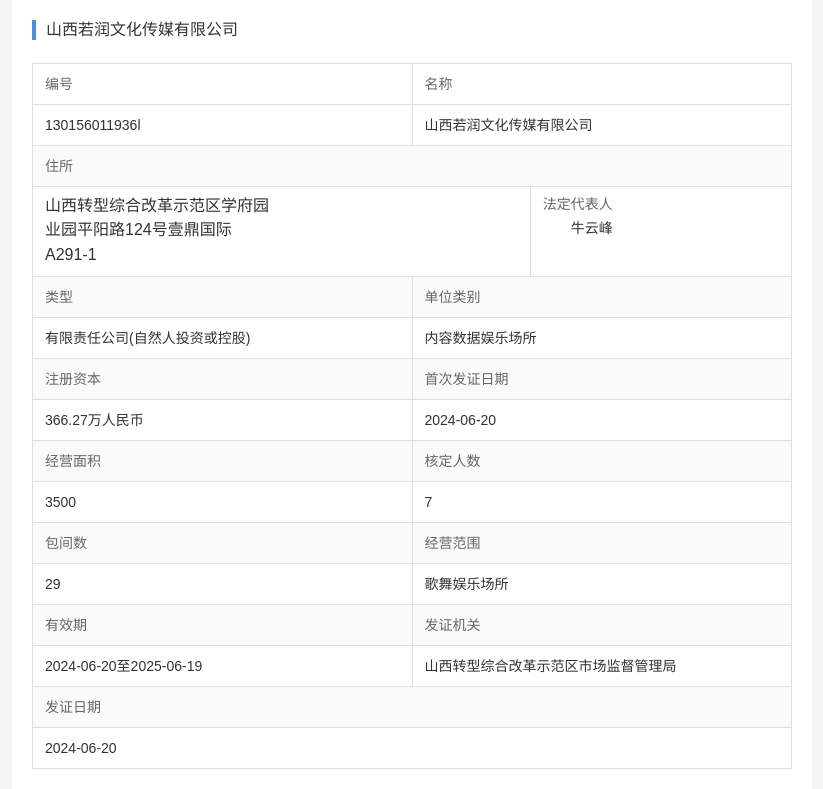
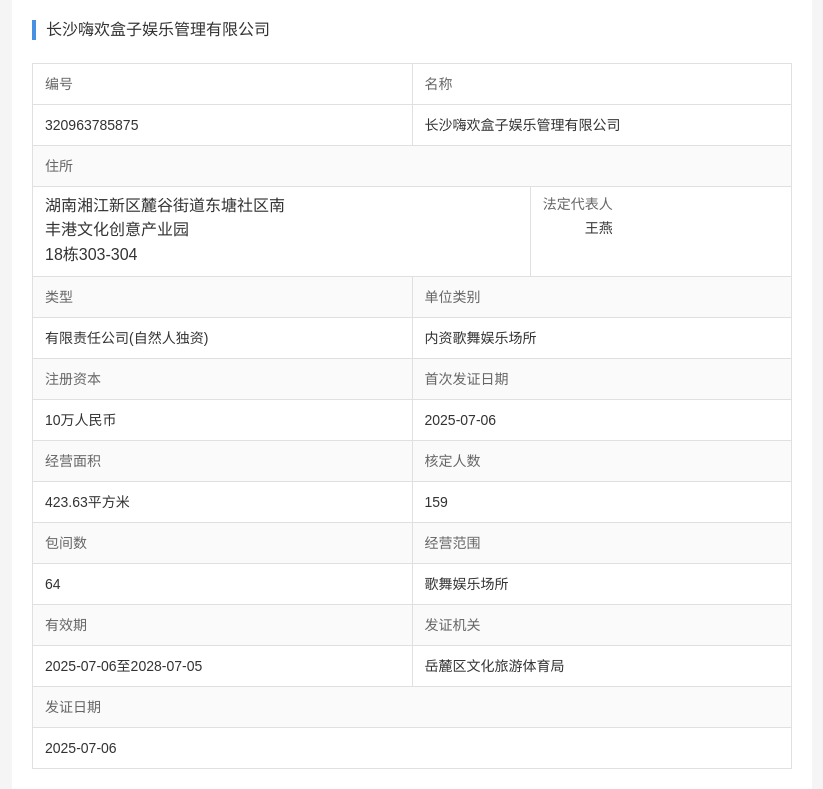
Before and after one commit to luohengjian/hezi1, a plain HTML site: page index.html in a window 1280 px wide. Shown: the part 102-891 px from the top of the page, without its empty margins (228-1051 px from the left). Drawn offline with Linux system fonts and the light colour scheme.

Commit message:
Update index.html

```diff
--- a/index.html
+++ b/index.html
@@ -3,7 +3,7 @@
 <head>
     <meta charset="UTF-8">
     <meta name="viewport" content="width=device-width, initial-scale=1.0">
-    <title>中华人民共和国文化和旅游部 - 企业信息</title>
+    <title>中华人民共和国文化和旅游部</title>
     <link rel="stylesheet" href="styles.css">
 </head>
 <body>
@@ -15,7 +15,7 @@
         <div class="company-section">
             <div class="company-header">
                 <div class="blue-bar"></div>
-                <h2>山西若润文化传媒有限公司</h2>
+                <h2>长沙嗨欢盒子娱乐管理有限公司</h2>
             </div>
 
             <div class="info-grid">
@@ -31,10 +31,10 @@
 
                 <div class="info-row">
                     <div class="info-item left-col">
-                        <span class="value">130156011936l</span>
+                        <span class="value">320963785875</span>
                     </div>
                     <div class="info-item right-col">
-                        <span class="value">山西若润文化传媒有限公司</span>
+                        <span class="value">长沙嗨欢盒子娱乐管理有限公司</span>
                     </div>
                 </div>
 
@@ -48,15 +48,15 @@
                 <div class="info-row">
                     <div class="info-item address-col">
                         <div class="address-content">
-                            <div>山西转型综合改革示范区学府园</div>
-                            <div>业园平阳路124号壹鼎国际</div>
-                            <div>A291-1</div>
+                            <div>湖南湘江新区麓谷街道东塘社区南</div>
+                            <div>丰港文化创意产业园</div>
+                            <div>18栋303-304</div>
                         </div>
                     </div>
                     <div class="info-item legal-rep-col">
                         <div class="legal-rep-content">
                             <div class="label">法定代表人</div>
-                            <div class="value">牛云峰</div>
+                            <div class="value">王燕</div>
                         </div>
                     </div>
                 </div>
@@ -73,10 +73,10 @@
 
                 <div class="info-row">
                     <div class="info-item left-col">
-                        <span class="value">有限责任公司(自然人投资或控股)</span>
+                        <span class="value">有限责任公司(自然人独资)</span>
                     </div>
                     <div class="info-item right-col">
-                        <span class="value">内容数据娱乐场所</span>
+                        <span class="value">内资歌舞娱乐场所</span>
                     </div>
                 </div>
 
@@ -92,10 +92,10 @@
 
                 <div class="info-row">
                     <div class="info-item left-col">
-                        <span class="value">366.27万人民币</span>
+                        <span class="value">10万人民币</span>
                     </div>
                     <div class="info-item right-col">
-                        <span class="value">2024-06-20</span>
+                        <span class="value">2025-07-06</span>
                     </div>
                 </div>
 
@@ -111,10 +111,10 @@
 
                 <div class="info-row">
                     <div class="info-item left-col">
-                        <span class="value">3500</span>
+                        <span class="value">423.63平方米</span>
                     </div>
                     <div class="info-item right-col">
-                        <span class="value">7</span>
+                        <span class="value">159</span>
                     </div>
                 </div>
 
@@ -130,7 +130,7 @@
 
                 <div class="info-row">
                     <div class="info-item left-col">
-                        <span class="value">29</span>
+                        <span class="value">64</span>
                     </div>
                     <div class="info-item right-col">
                         <span class="value">歌舞娱乐场所</span>
@@ -149,10 +149,10 @@
 
                 <div class="info-row">
                     <div class="info-item left-col">
-                        <span class="value">2024-06-20至2025-06-19</span>
+                        <span class="value">2025-07-06至2028-07-05</span>
                     </div>
                     <div class="info-item right-col">
-                        <span class="value">山西转型综合改革示范区市场监督管理局</span>
+                        <span class="value">岳麓区文化旅游体育局</span>
                     </div>
                 </div>
 
@@ -165,7 +165,7 @@
 
                 <div class="info-row">
                     <div class="info-item full-width">
-                        <span class="value">2024-06-20</span>
+                        <span class="value">2025-07-06</span>
                     </div>
                 </div>
             </div>
```
